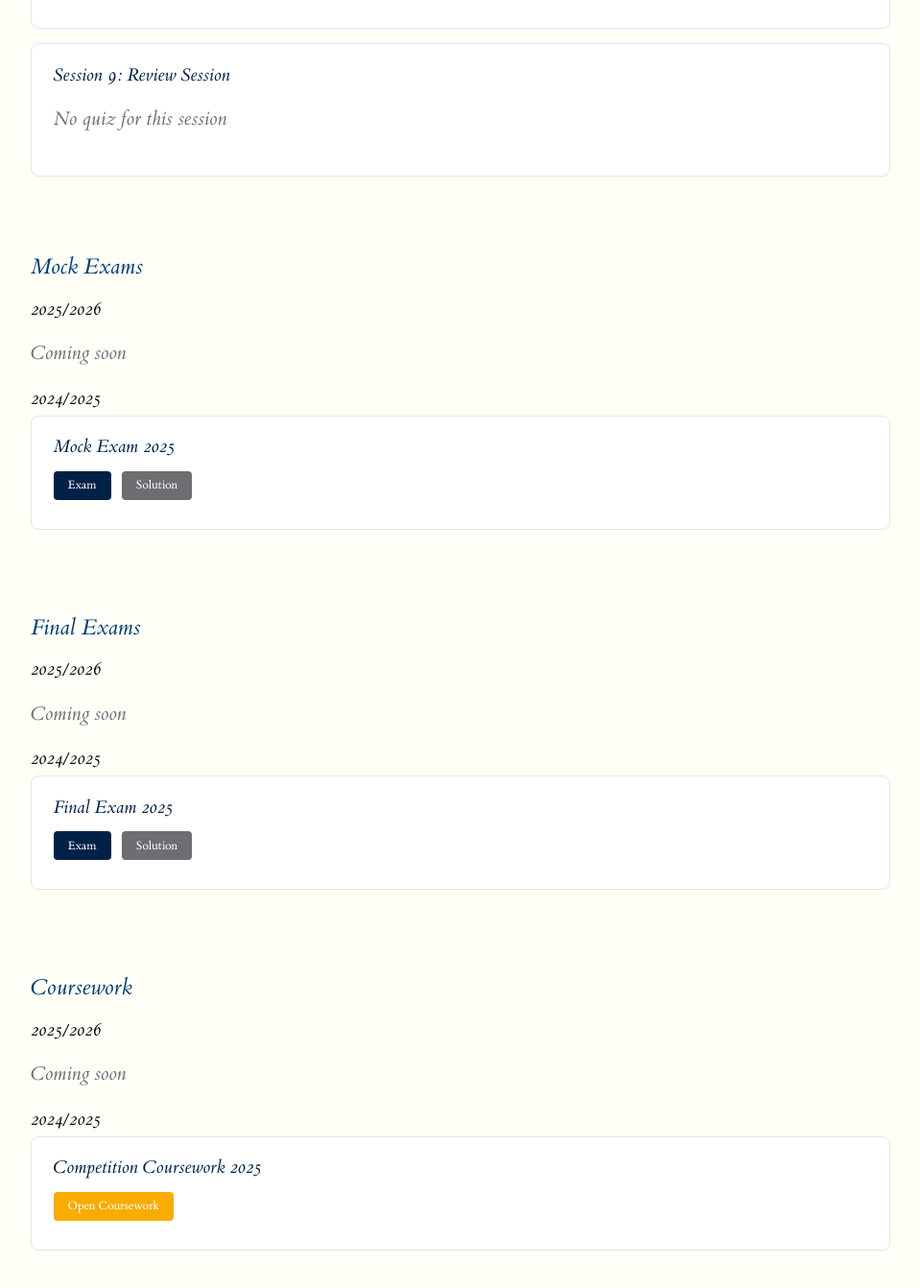
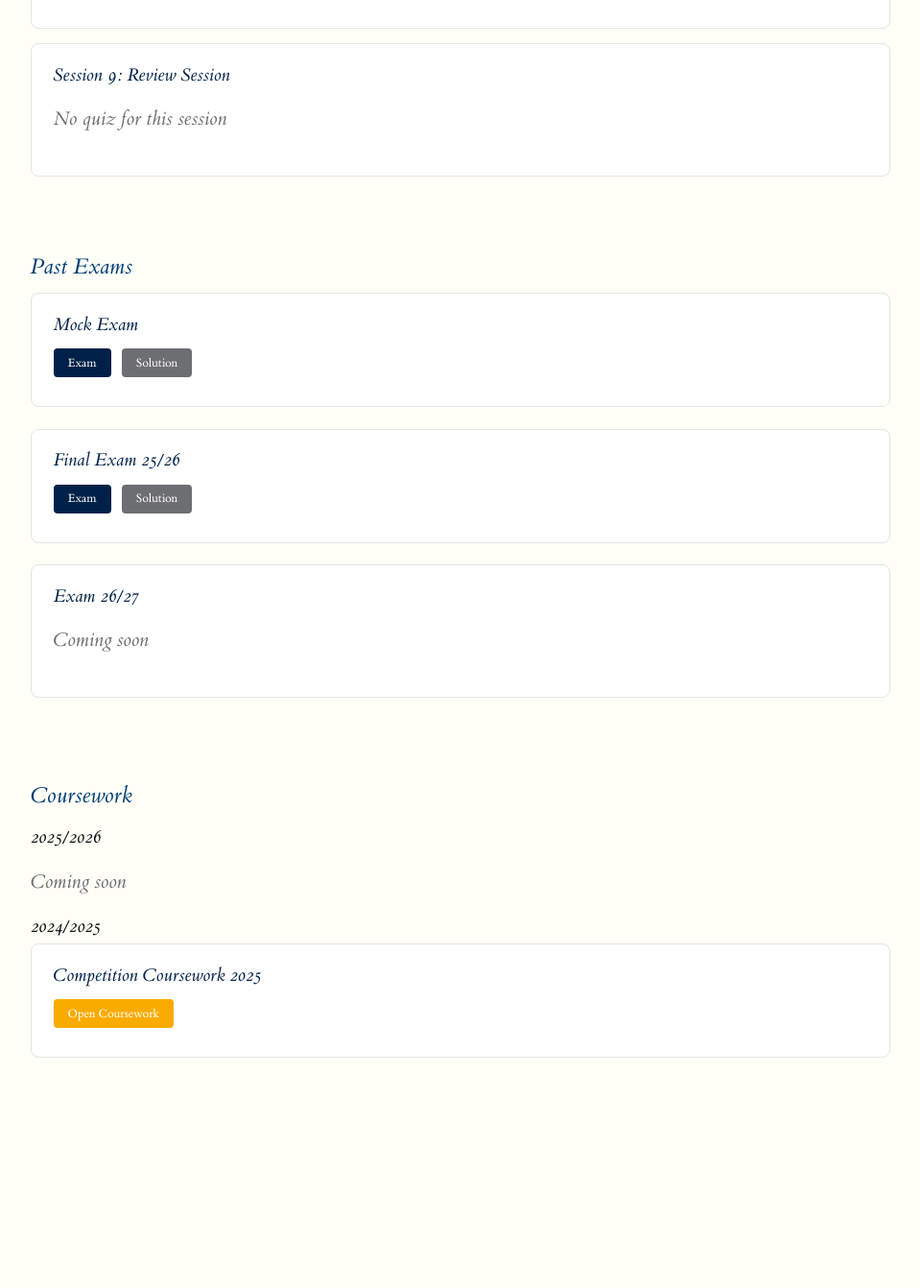
Before and after one commit to hm-ai/BUSI70575, a Jekyll site: the page built from assessments.md, in a window 1280 px wide and 1400 px high, scrolled down 1511 px. Shown: the top 1342 px of the window at 96% size, without its empty margins (160-1119 px from the left). Built offline with Jekyll 4.4.1, drawn with Linux system fonts in a browser that asks for light colours; after the commit the page ends 2711 px from its top, so only the background shows below that.

Commit message:
Merge Mock and Final Exams into a single Past Exams section
Co-Authored-By: Claude Opus 4.6 (1M context) <noreply@anthropic.com>

```diff
--- a/assessments.md
+++ b/assessments.md
@@ -96,34 +96,27 @@ permalink: /assessments/
   </section>
 
   <section>
-    <h2>Mock Exams</h2>
+    <h2>Past Exams</h2>
 
-    <h3>2025/2026</h3>
-    <p class="coming-soon">Coming soon</p>
-
-    <h3>2024/2025</h3>
     <div class="assessment-card">
-      <h3>Mock Exam 2025</h3>
+      <h3>Mock Exam</h3>
       <div class="assessment-links">
         <a href="{{ site.baseurl }}/Exams/Mock_Exam_2025.pdf" class="btn">Exam</a>
         <a href="{{ site.baseurl }}/Exams/Solution_Mock_Exam_2025.pdf" class="btn btn-solution">Solution</a>
       </div>
     </div>
-  </section>
 
-  <section>
-    <h2>Final Exams</h2>
-
-    <h3>2025/2026</h3>
-    <p class="coming-soon">Coming soon</p>
-
-    <h3>2024/2025</h3>
     <div class="assessment-card">
-      <h3>Final Exam 2025</h3>
+      <h3>Final Exam 25/26</h3>
       <div class="assessment-links">
         <a href="{{ site.baseurl }}/Exams/Exam_2025.pdf" class="btn">Exam</a>
         <a href="{{ site.baseurl }}/Exams/Solution_Exam_2025.pdf" class="btn btn-solution">Solution</a>
       </div>
+    </div>
+
+    <div class="assessment-card">
+      <h3>Exam 26/27</h3>
+      <p class="coming-soon">Coming soon</p>
     </div>
   </section>
 
```
